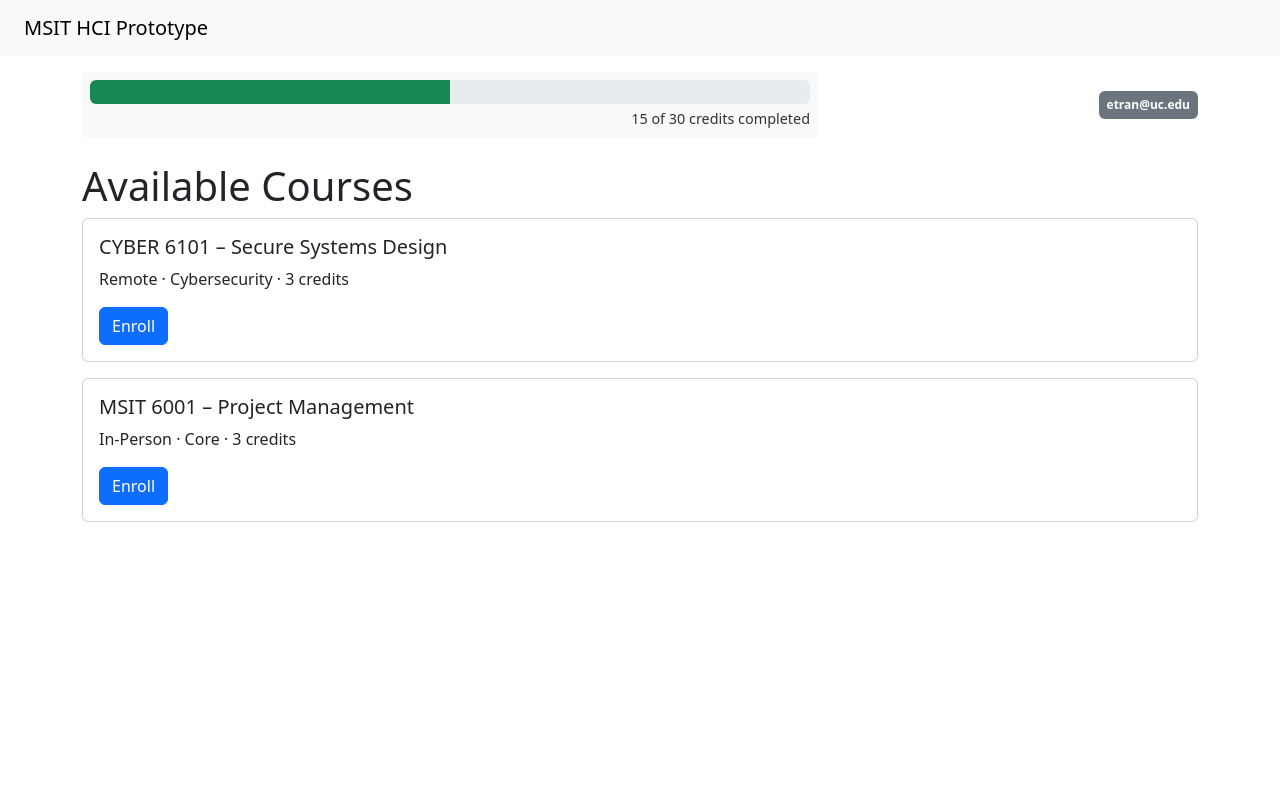
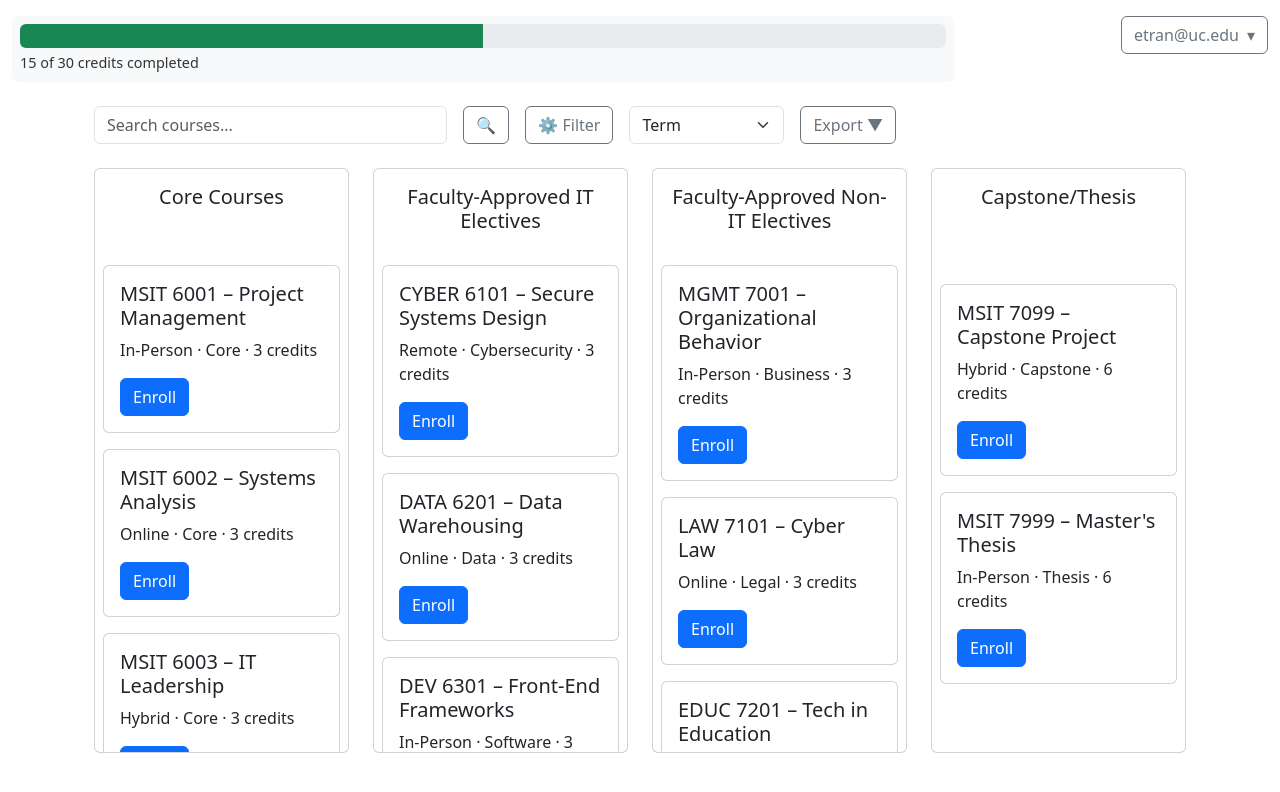
Before and after one commit to Janell-Huyck/msit-hci-prototype, a Jekyll site: the page built from index.md, in a window 1280 px wide. Shown: the top 792 px of the page. Built offline with Jekyll 4.4.1, drawn with Linux system fonts in a browser that asks for light colours.

Commit message:
Add header, controls section, and 4-column course layout with card includes

```diff
--- /dev/null
+++ b/_data/courses.yml
@@ -0,0 +1,51 @@
+core:
+  - title: MSIT 6001 – Project Management
+    modality: In-Person
+    track: Core
+    credits: 3
+  - title: MSIT 6002 – Systems Analysis
+    modality: Online
+    track: Core
+    credits: 3
+  - title: MSIT 6003 – IT Leadership
+    modality: Hybrid
+    track: Core
+    credits: 3
+
+it_electives:
+  - title: CYBER 6101 – Secure Systems Design
+    modality: Remote
+    track: Cybersecurity
+    credits: 3
+  - title: DATA 6201 – Data Warehousing
+    modality: Online
+    track: Data
+    credits: 3
+  - title: DEV 6301 – Front-End Frameworks
+    modality: In-Person
+    track: Software
+    credits: 3
+
+non_it_electives:
+  - title: MGMT 7001 – Organizational Behavior
+    modality: In-Person
+    track: Business
+    credits: 3
+  - title: LAW 7101 – Cyber Law
+    modality: Online
+    track: Legal
+    credits: 3
+  - title: EDUC 7201 – Tech in Education
+    modality: Remote
+    track: Education
+    credits: 3
+
+capstone:
+  - title: MSIT 7099 – Capstone Project
+    modality: Hybrid
+    track: Capstone
+    credits: 6
+  - title: MSIT 7999 – Master's Thesis
+    modality: In-Person
+    track: Thesis
+    credits: 6
--- /dev/null
+++ b/_includes/course_column.html
@@ -0,0 +1,14 @@
+<div class="col">
+    <div class="card h-100">
+        <!-- Column heading -->
+        <div class="card-body">
+            <h5 class="card-title text-center">{{ include.heading }}</h5>
+        </div>
+
+        <!-- Scrollable card list -->
+        <div class="card-body p-2" style="overflow-y: auto; max-height: 55vh;">
+            {% for course in include.courses %}{% include card.html title=course.title modality=course.modality track=course.track credits=course.credits %}{% endfor %}
+        </div>
+
+    </div>
+</div>
--- /dev/null
+++ b/_includes/course_columns.html
@@ -0,0 +1,8 @@
+<div class="container-fluid">
+    <div class="row row-cols-1 row-cols-md-4 g-4">
+        {% include course_column.html heading="Core Courses" courses=site.data.courses.core %}
+        {% include course_column.html heading="Faculty-Approved IT Electives" courses=site.data.courses.it_electives %}
+        {% include course_column.html heading="Faculty-Approved Non-IT Electives" courses=site.data.courses.non_it_electives %}
+        {% include course_column.html heading="Capstone/Thesis" courses=site.data.courses.capstone %}
+    </div>
+</div>
--- a/_includes/header.html
+++ b/_includes/header.html
@@ -1,24 +1,22 @@
-<div class="container mt-3">
-    <div class="row align-items-center">
-        <!-- Progress bar section (2/3 width) -->
-        <div class="col-md-8">
-            <div class="bg-light p-2 rounded">
-                <div class="progress" style="height: 24px;">
-                    <div class="progress-bar bg-success" role="progressbar" style="width: 50%;">
-                        <!-- Optional: Add animation classes like progress-bar-striped -->
-                    </div>
-                </div>
-                <div class="text-end mt-1" style="font-size: 0.9rem; color: #333;">
-                    15 of 30 credits completed
-                </div>
+<div class="container-fluid mt-3">
+    <div class="d-flex w-100 justify-content-between align-items-start">
+
+        <!-- Progress Bar Area (left-aligned) -->
+        <div class="bg-light p-2 rounded w-100 me-3" style="max-width: 75%;">
+            <div class="progress" style="height: 24px;">
+                <div class="progress-bar bg-success" role="progressbar" style="width: 50%;"></div>
+            </div>
+            <div class="mt-1" style="font-size: 0.9rem; color: #333;">
+                15 of 30 credits completed
             </div>
         </div>
 
-        <!-- Email badge (1/3 width) -->
-        <div class="col-md-4 text-end">
-      <span class="badge bg-secondary p-2">
-        etran@uc.edu
-      </span>
+        <!-- User Email "Button" (right-aligned) -->
+        <div class="text-end">
+            <button class="btn btn-outline-secondary d-flex align-items-center">
+                etran@uc.edu
+                <span class="ms-2">&#9662;</span> <!-- ▼ caret -->
+            </button>
         </div>
     </div>
 </div>
--- /dev/null
+++ b/_includes/top_controls.html
@@ -0,0 +1,25 @@
+<div class="container-fluid my-4">
+    <div class="row g-3 align-items-center">
+        <div class="col-md-4">
+            <input type="text" class="form-control" placeholder="Search courses..." />
+        </div>
+        <div class="col-auto">
+            <button class="btn btn-outline-secondary">🔍</button>
+        </div>
+        <div class="col-auto">
+            <button class="btn btn-outline-secondary">⚙️ Filter</button>
+        </div>
+        <div class="col-auto">
+            <select class="form-select">
+                <option selected disabled>Term</option>
+                <option>Summer 2025</option>
+                <option>Fall 2025</option>
+            </select>
+        </div>
+        <div class="col-auto">
+            <button class="btn btn-outline-secondary">
+                Export ▼
+            </button>
+        </div>
+    </div>
+</div>
--- a/_layouts/default.html
+++ b/_layouts/default.html
@@ -7,10 +7,6 @@
         <link href="https://cdn.jsdelivr.net/npm/bootstrap@5.3.0/dist/css/bootstrap.min.css" rel="stylesheet" />
     </head>
     <body>
-        <nav class="navbar navbar-light bg-light px-4">
-            <a class="navbar-brand" href="{{ '/' | relative_url }}">{{ site.title }}</a>
-        </nav>
-
         {% include header.html %}
 
         <main class="container mt-4">
--- a/index.md
+++ b/index.md
@@ -3,7 +3,5 @@ layout: default
 title: MSIT Course Planner
 ---
 
-# Available Courses
-
-{% include card.html title="CYBER 6101 – Secure Systems Design" modality="Remote" track="Cybersecurity" credits="3" %}
-{% include card.html title="MSIT 6001 – Project Management" modality="In-Person" track="Core" credits="3" %}
+{% include top_controls.html %}
+{% include course_columns.html %}
```
